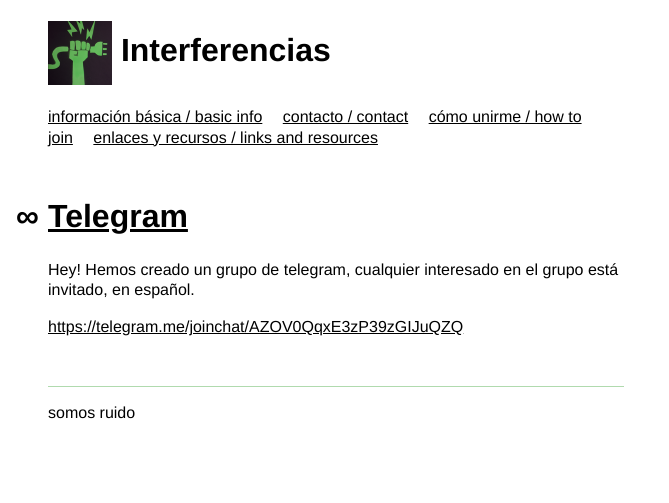
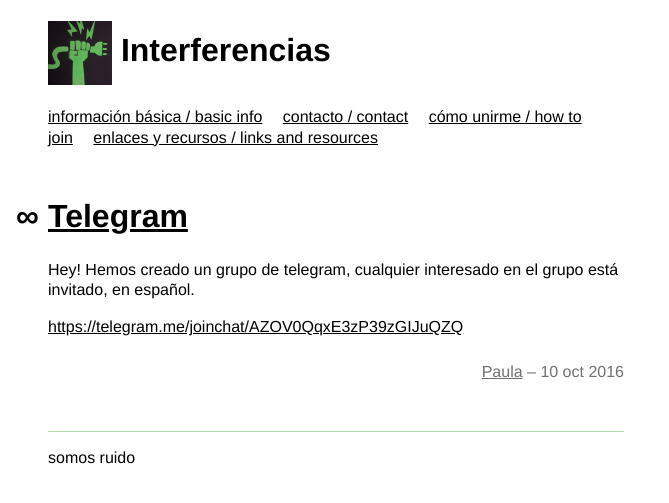
Before and after one commit to Interferencias/interferencias.github.io, a Jekyll site: the page built from _posts/2016-10-10-telegram.md, in a window 1280 px wide. Shown: the top 503 px of the page, without its empty margins (0-669 px from the left). Built offline with Jekyll 4.4.1, drawn with Linux system fonts in a browser that asks for light colours.

Commit message:
Add author support, separate post structure

```diff
--- a/_config.yml
+++ b/_config.yml
@@ -15,6 +15,11 @@
   - /join
   - /links
 
+authors:
+  paula:
+    name: Paula
+    link: "https://github.com/terceranexus6"
+
 exclude:
   - LICENSE
   - README.md
--- /dev/null
+++ b/_includes/post.html
@@ -0,0 +1,32 @@
+<article>
+  <h1 class="post-title"><a href="{{ post.url }}">{{ post.title }}</a></h1>
+  {{ post.content }}
+
+  <div class="post-data">
+    {% if post.author %}
+    {% assign author = site.authors[post.author] %}
+    {% if author.link %}<a href="{{ author.link }}">{% endif %}
+      {{ author.name }}{% if author.link %}</a>{% endif %}
+    &#8210;
+    {% endif %}
+    <time class="post-date" datetime="{{ page.date }}" pubdate>
+      {% assign m = post.date | date: "%-m" %}
+      {{ post.date | date: "%-d" }}
+      {% case m %}
+      {% when '1' %}ene
+      {% when '2' %}feb
+      {% when '3' %}mar
+      {% when '4' %}abr
+      {% when '5' %}may
+      {% when '6' %}jun
+      {% when '7' %}jul
+      {% when '8' %}ago
+      {% when '9' %}sep
+      {% when '10' %}oct
+      {% when '11' %}nov
+      {% when '12' %}dic
+      {% endcase %}
+      {{ post.date | date: "%Y" }}
+    </time>
+  </div>
+</article>
--- a/_layouts/post.html
+++ b/_layouts/post.html
@@ -2,7 +2,5 @@
 layout: default
 ---
 
-<article>
-  <h1 class="post-title"><a href="{{ page.url }}">{{ page.title }}</a></h1>
-  {{ content }}
-</article>
+{% assign post = page %}
+{% include post.html %}
--- a/_posts/2016-10-10-telegram.md
+++ b/_posts/2016-10-10-telegram.md
@@ -1,6 +1,7 @@
 ---
 layout: post
 title: Telegram
+author: paula
 ---
 
 Hey! Hemos creado un grupo de telegram, cualquier interesado en el grupo está invitado, en español.
--- a/assets/stylesheets/default.scss
+++ b/assets/stylesheets/default.scss
@@ -10,7 +10,7 @@
 $bg0: #ffffff;
 $bg1: mix($bg0, $accent, 50%);
 $fg0: #000000;
-$fg1: #555555;
+$fg1: #707070;
 
 /*********************************
 Page layout:
@@ -127,4 +127,12 @@
             margin-left: -2rem;
         }
     }
+    .post-data {
+        margin-top: 1.5rem;
+        text-align: right;
+        color: $fg1;
+        a {
+            color: $fg1;
+        }
+    }
 }
--- a/index.html
+++ b/index.html
@@ -4,10 +4,7 @@
 
 <div class="posts">
   {% for post in paginator.posts %}
-  <article>
-    <h1 class="post-title"><a href="{{ post.url }}">{{ post.title }}</a></h1>
-    {{ post.content }}
-  </article>
+  {% include post.html %}
   {% endfor %}
 </div>
 
```
